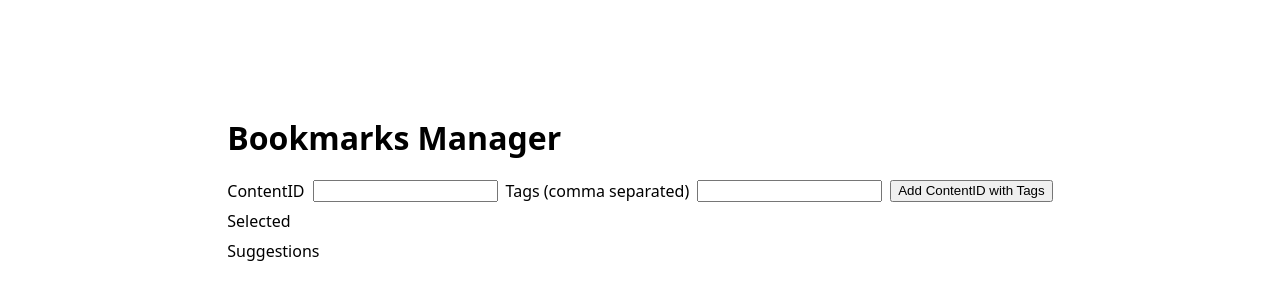
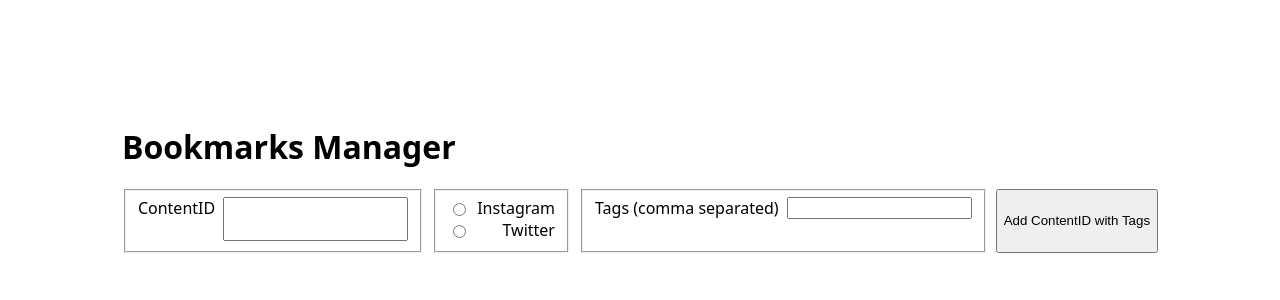
Before and after one commit to onstash/bookmarks-manager, a React (Vite) app: page / in a window 1280 px wide. Shown: the part 222-522 px from the top of the page. Built offline with nearby package versions, Linux system fonts and the light colour scheme.

Commit message:
feat: add fieldsets & add radio button source instagram or twitter

```diff
--- a/src/App.tsx
+++ b/src/App.tsx
@@ -7,6 +7,8 @@ import { validateString } from "./validators/string";
 
 export function App() {
   const contentIDRef = useRef<HTMLInputElement>(null);
+  const contentIDSourceInstagramRef = useRef<HTMLInputElement>(null);
+  const contentIDSourceTwitterRef = useRef<HTMLInputElement>(null);
   const contentTagsStringRef = useRef<HTMLInputElement>(null);
 
   const tagStoreRef = useRef<TagStore>(null);
@@ -141,11 +143,35 @@ export function App() {
   return (
     <>
       <h1>Bookmarks Manager</h1>
-      {/* <p>Edit <code>src/App.tsx</code> to get started!</p> */}
       <section className="flex column justify-content-between gap-8">
         <section className="flex row justify-content-between gap-8">
+          <fieldset className="flex row justify-content-between gap-8">
             <label htmlFor="contentID">ContentID</label>
             <input type="text" id="contentID" ref={contentIDRef} />
+          </fieldset>
+          <fieldset>
+            <section className="flex row justify-content-between gap-8">
+              <input
+                type="radio"
+                id="contentIDSourceInstagram"
+                ref={contentIDSourceInstagramRef}
+              />
+              <label htmlFor="contentIDSourceInstagram">Instagram</label>
+            </section>
+            <section className="flex row justify-content-between gap-8">
+              <input
+                type="radio"
+                id="contentIDSourceTwitter"
+                ref={contentIDSourceTwitterRef}
+              />
+              <label htmlFor="contentIDSourceTwitter">Twitter</label>
+            </section>
+          </fieldset>
+
+          {/* Tags input section with vertical suggestions */}
+          <fieldset>
+            <section className="flex column gap-8">
+              <section className="flex row gap-8">
                 <label htmlFor="tags">Tags (comma separated)</label>
                 <input
                   type="text"
@@ -153,13 +179,37 @@ export function App() {
                   ref={contentTagsStringRef}
                   onChange={contentTagsOnChangeHandler}
                 />
+              </section>
+
+              {/* Auto suggestions - vertically below the input */}
+              {contentTagsAutoSuggestions.length > 0 && (
+                <section className="flex column gap-4">
+                  <label>Suggestions:</label>
+                  {contentTagsAutoSuggestions.map((suggestion) => (
+                    <div
+                      key={suggestion}
+                      className="bg-grey-1 spacing-8 border-2 border-color-grey-1 border-radius-8 cursor-pointer"
+                      onClick={() =>
+                        handleContentTagSuggestionClick(suggestion)
+                      }
+                    >
+                      {suggestion}
+                    </div>
+                  ))}
+                </section>
+              )}
+            </section>
+          </fieldset>
+
           <button disabled={isButtonDisabled} onClick={buttonOnClickHandler}>
             Add ContentID with Tags
           </button>
         </section>
+
+        {/* Selected tags section */}
+        {selectedContentTags.size ? (
           <section className="flex row align-items-center gap-8">
             <label htmlFor="suggestionsSelected">Selected</label>
-          {selectedContentTags.size ? (
             <section className="flex row align-items-center gap-8">
               {[...selectedContentTags].map((suggestion) => {
                 return (
@@ -181,27 +231,8 @@ export function App() {
                 );
               })}
             </section>
-          ) : null}
-        </section>
-
-        <section className="flex row align-items-center gap-8">
-          <label htmlFor="suggestions">Suggestions</label>
-          {contentTagsAutoSuggestions.length ? (
-            <section className="flex row align-items-center gap-8">
-              {contentTagsAutoSuggestions.map((suggestion) => {
-                return (
-                  <div
-                    key={suggestion}
-                    className="bg-grey-1 spacing-8 border-2 border-color-grey-1 border-radius-8 cursor-pointer"
-                    onClick={() => handleContentTagSuggestionClick(suggestion)}
-                  >
-                    {suggestion}
-                  </div>
-                );
-              })}
           </section>
         ) : null}
-        </section>
       </section>
     </>
   );
```
Lines whose indentation alone changed are shown as unchanged.
